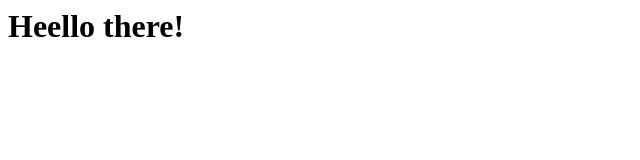
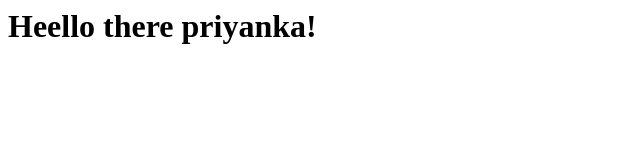
Before and after one commit to gcsai/gcsai.github.io, a plain HTML site: page index.html in a window 1280 px wide. Shown: the whole page, without its empty margins (0-640 px from the left). Drawn offline with Linux system fonts and the light colour scheme.

Commit message:
my new update

```diff
--- a/index.html
+++ b/index.html
@@ -1 +1 @@
-<h1>Heello there!</h1>
+<h1>Heello there priyanka!</h1>
```
